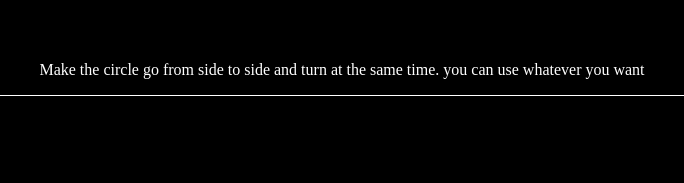
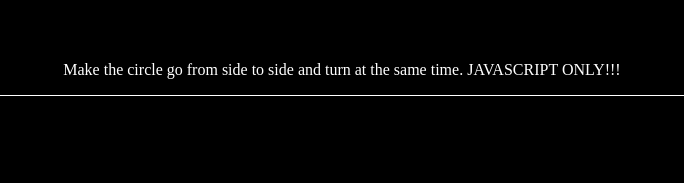
Before and after one commit to Hub-Mo/Duo-time, a plain HTML site: page index.html in a window 1280 px wide. Shown: the part 1977-2160 px from the top of the page, 298-982 px from the left. Drawn offline with Linux system fonts and the light colour scheme.

Commit message:
changed the challange to javascript only

```diff
--- a/index.html
+++ b/index.html
@@ -47,7 +47,7 @@
     </main>
     <section id="challange">
         <h3>the Challange</h3>
-        <p>Make the circle go from side to side and turn at the same time. you can use whatever you want</p>
+        <p>Make the circle go from side to side and turn at the same time. JAVASCRIPT ONLY!!!</p>
         <div id="box">
             <div id="ball"></div>
         </div>
```
